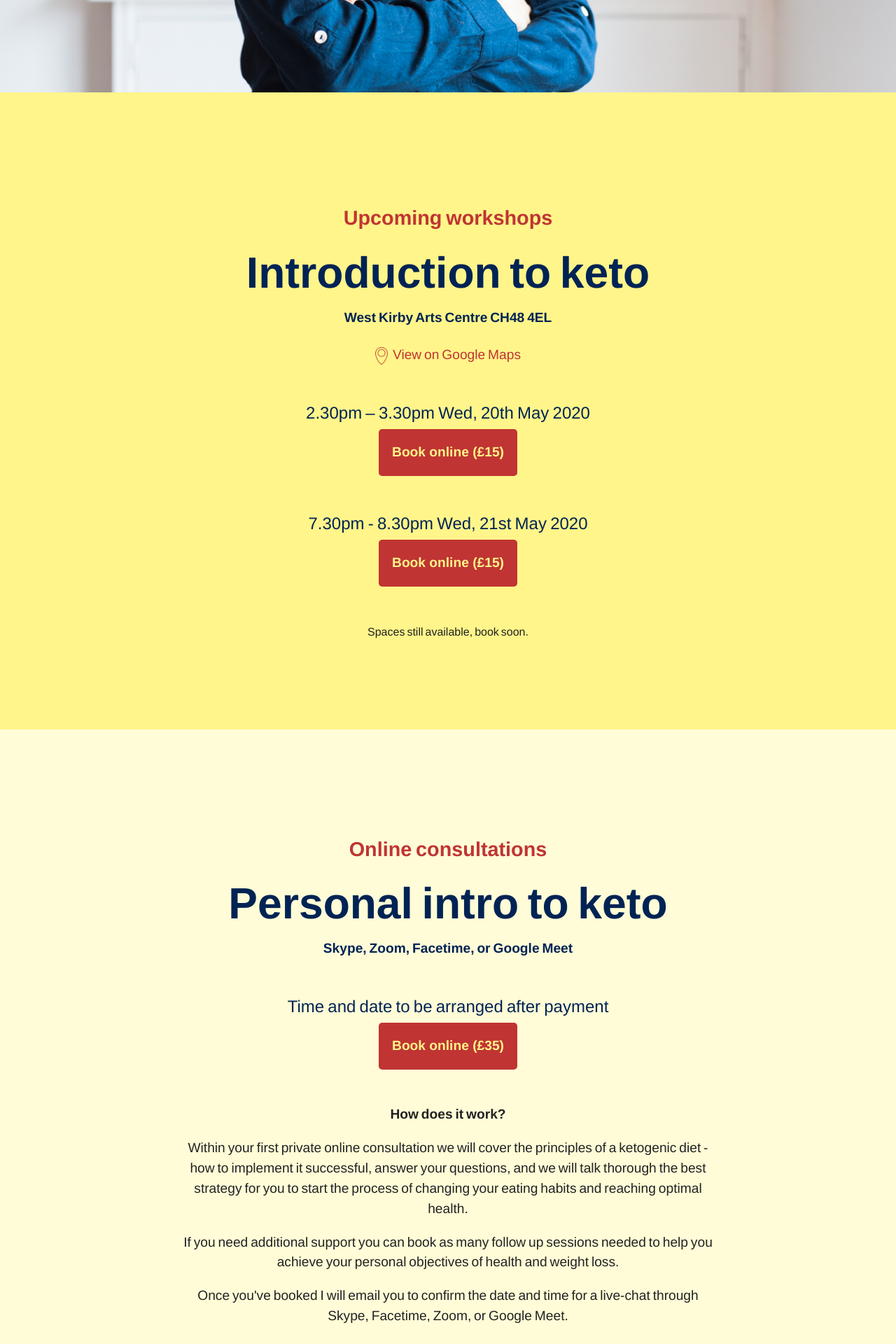
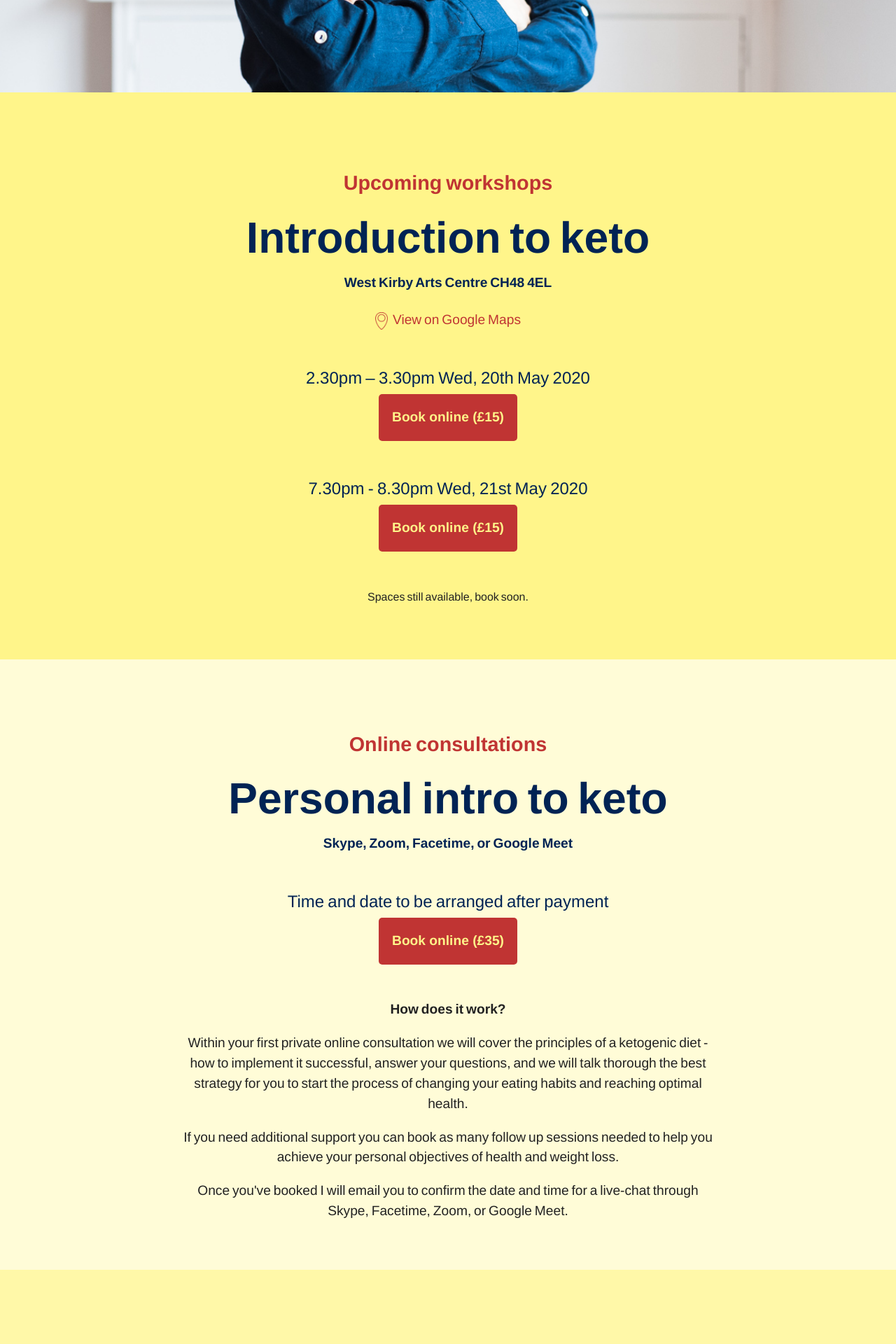
Before and after one commit to martincf/ketolifecoach, a Jekyll site: the page built from index.md, in a window 1280 px wide. Shown: the part 2832-4752 px from the top of the page at 70% size. Built offline with Jekyll 4.4.1, drawn with Linux system fonts in a browser that asks for light colours; some web fonts are replaced.

Commit message:
Fixed section margins and anchor jump position

```diff
--- a/_includes/events.html
+++ b/_includes/events.html
@@ -9,8 +9,8 @@
   </div>
 </section>
 
-<section class="section virtualevents">
-  <div class="event" id="consultation">
+<section class="section virtualevents" id="consultation">
+  <div class="event">
     <h2 class="section--header">Online consultations</h2>
     <h3 class="section--title">Personal intro to keto</h3>
     <p class="event--place">Skype, Zoom, Facetime, or Google Meet</p>
--- a/_sass/main.scss
+++ b/_sass/main.scss
@@ -146,8 +146,8 @@ ul {
 }
 .section {
   text-align: center;
-  margin: 0 0 75px;
-  padding: 75px 0 50px;
+  margin: 0 0 25px;
+  padding: 25px 0 50px;
   @include mq(small) {
     padding: 25px 0;
     margin-bottom: 25px;
```
Also changed, not shown: 3 other files.
